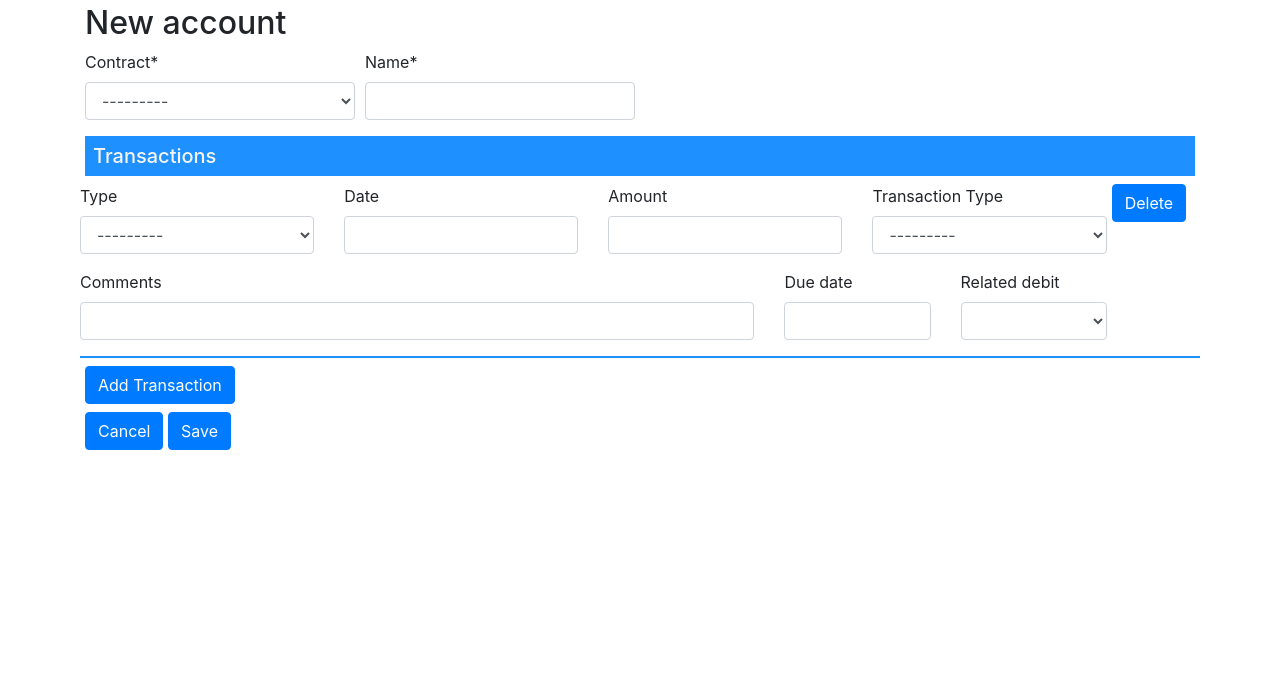
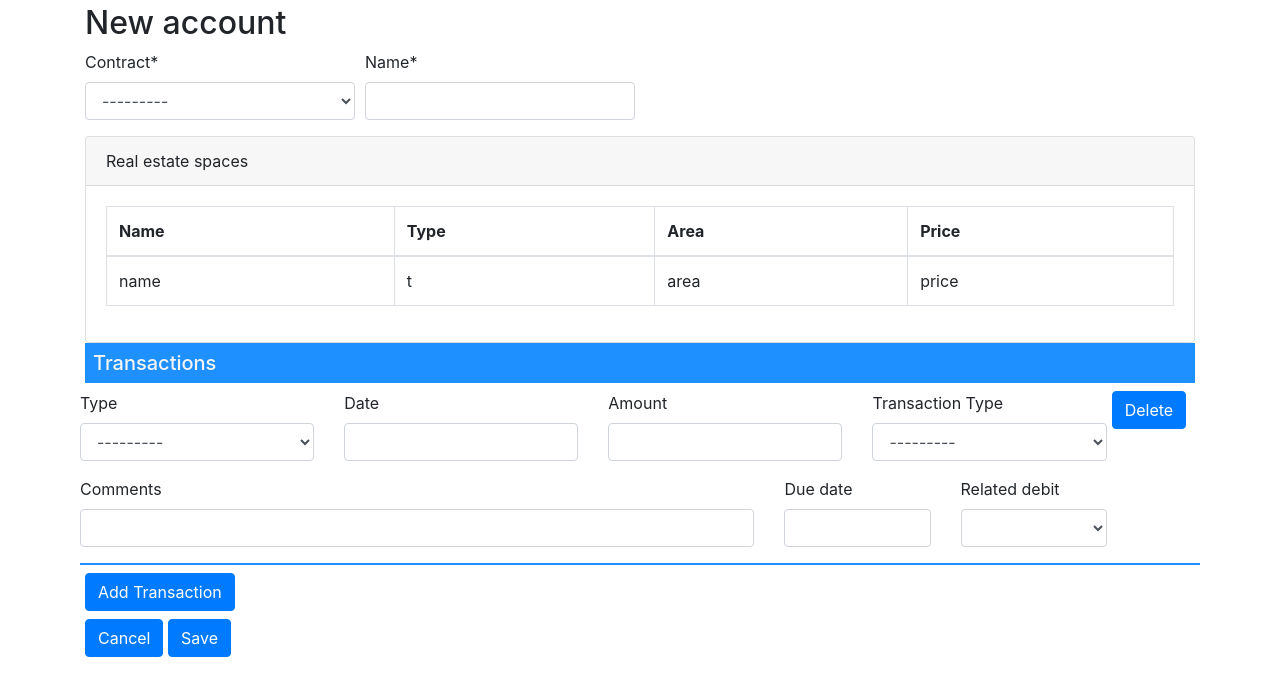
Before and after one commit to luiscberrocal/rec_demo, a Django app: page /en/banking/account/create/ in a window 1280 px wide. Shown: the part 56-752 px from the top of the page. Run offline with Django 3.2, Linux system fonts and the light colour scheme; a user stored in the database is signed in; tables that the repository leaves empty hold one stand-in row (values such as "Sample post"); lists and menus that the app fills with data are empty; some libraries are stand-ins or nearby versions.

Commit message:
Reading contract web service

```diff
--- a/rec_demo/templates/banking/account_form.html
+++ b/rec_demo/templates/banking/account_form.html
@@ -20,13 +20,38 @@
                 {{ form.name|as_crispy_field }}
             </div>
         </div>
+        <div class="card">
+            <div class="card-header">
+                {% trans 'Real estate spaces' %}
+            </div>
+            <div class="card-body">
+                <table class="table table-bordered">
+                    <thead>
+                    <th scope="col">{% trans 'Name' %}</th>
+                    <th scope="col">{% trans 'Type' %}</th>
+                    <th scope="col">{% trans 'Area' %}</th>
+                    <th scope="col">{% trans 'Price' %}</th>
+                    </thead>
+                    <tbody>
+                        <tr>
+                            <td>name</td>
+                            <td>t</td>
+                            <td>area</td>
+                            <td class="price">price</td>
+                        </tr>
+
+                    </tbody>
+                </table>
+            </div>
+        </div>
+
         <h3 class="form-subtitle">{% trans 'Transactions' %}</h3>
         <div id="transactions">
 
             {% for key, f0, f1, f2, f3, f4, f5, f6, f7 in form.get_transaction_fields %}
                 <div class="form-row transaction-row" id="transaction-{{ key }}">
                     <div class="col-md-11">
-                        <div class="form-row" >
+                        <div class="form-row">
                             <div class="row gy-2 gx-3 align-items-center">
                                 {{ f0 }}
                                 <div class="form-group col-md-3 mb-0">
@@ -82,6 +107,25 @@
     {{ block.super }}
     <script>
         $(document).ready(function () {
+            function getContractData(contractId) {
+                let url_mask = "{% url 'real_estate-api:detail-contract' 12345 %}"
+                let url = url_mask.replace(/12345/, contractId);
+                $.ajax({
+                    method: 'GET',
+                    url: url,
+                    data: {},
+                    success: function (data) {
+                        {#$.each(data, function () {#}
+                        {#    console.log(this);#}
+                        {# }); #}
+                        console.log(data)
+                        data.real_estate_spaces.forEach(function (item){
+                            console.log(item);
+                        })
+                    }
+                });
+            }
+
             function getIndex(elementId) {
                 const regex = /transaction-(\d+)/gm;
                 let match = regex.exec(elementId);
@@ -127,7 +171,10 @@
 
             $('#id_contract').on('change', function () {
                 let contract = $('#id_contract option:selected').text();
+                let contractId = $('#id_contract').val();
+
                 $('#id_name').val(contract);
+                getContractData(contractId)
             });
             $('.transaction-class').on('change', function () {
                 let cls = $(this).val();
@@ -140,7 +187,7 @@
             $('#add-transaction').on('click', function () {
                 cloneLastTransaction();
             });
-            $('.delete-transaction').on('click', function (){
+            $('.delete-transaction').on('click', function () {
                 $(this).parent().parent().remove();
             });
         });
```
